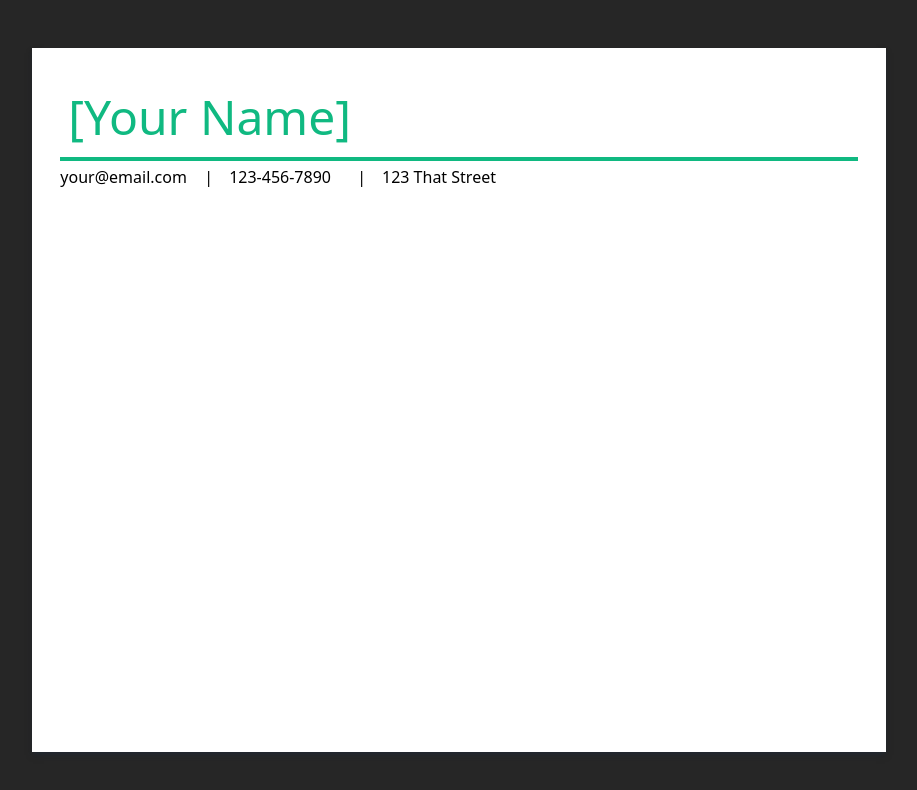
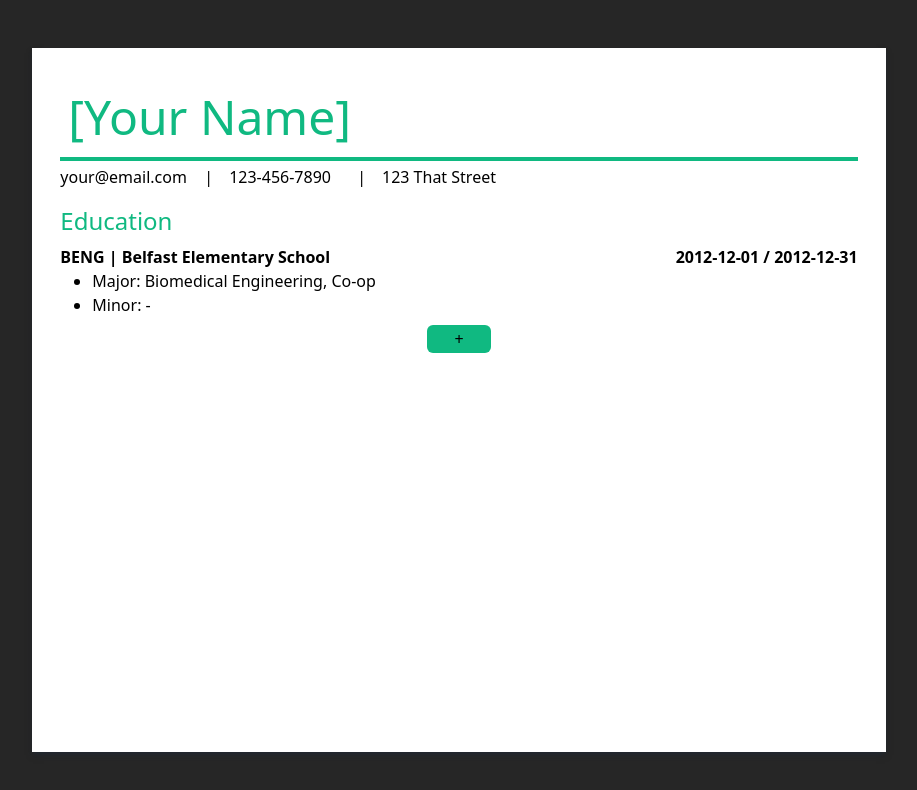
Before and after one commit to hassanbaryal/cv-application, a React app: page / in a window 1280 px wide. Shown: the top 790 px of the page, without its empty margins (181-1098 px from the left). Built offline with nearby package versions, Linux system fonts and the light colour scheme.

Commit message:
Imported education experience component

```diff
--- a/src/App.js
+++ b/src/App.js
@@ -1,5 +1,6 @@
 import React from 'react';
 import GeneralInformation from './components/GeneralInformation';
+import EducationalExperience from './components/EducationalExperience';
 
 class App extends React.Component {
 
@@ -9,8 +10,9 @@ class App extends React.Component {
 
   render() {
     return (
-      <div className="w-8/12 h-full p-7 bg-white shadow-md shadow-gray-800/50 flex flex-col g-4">
-        <GeneralInformation/ >
+      <div className="w-8/12 h-full p-7 bg-white shadow-md shadow-gray-800/50 flex flex-col gap-4">
+        <GeneralInformation />
+        <EducationalExperience />
       </div>
     );
   };
```
